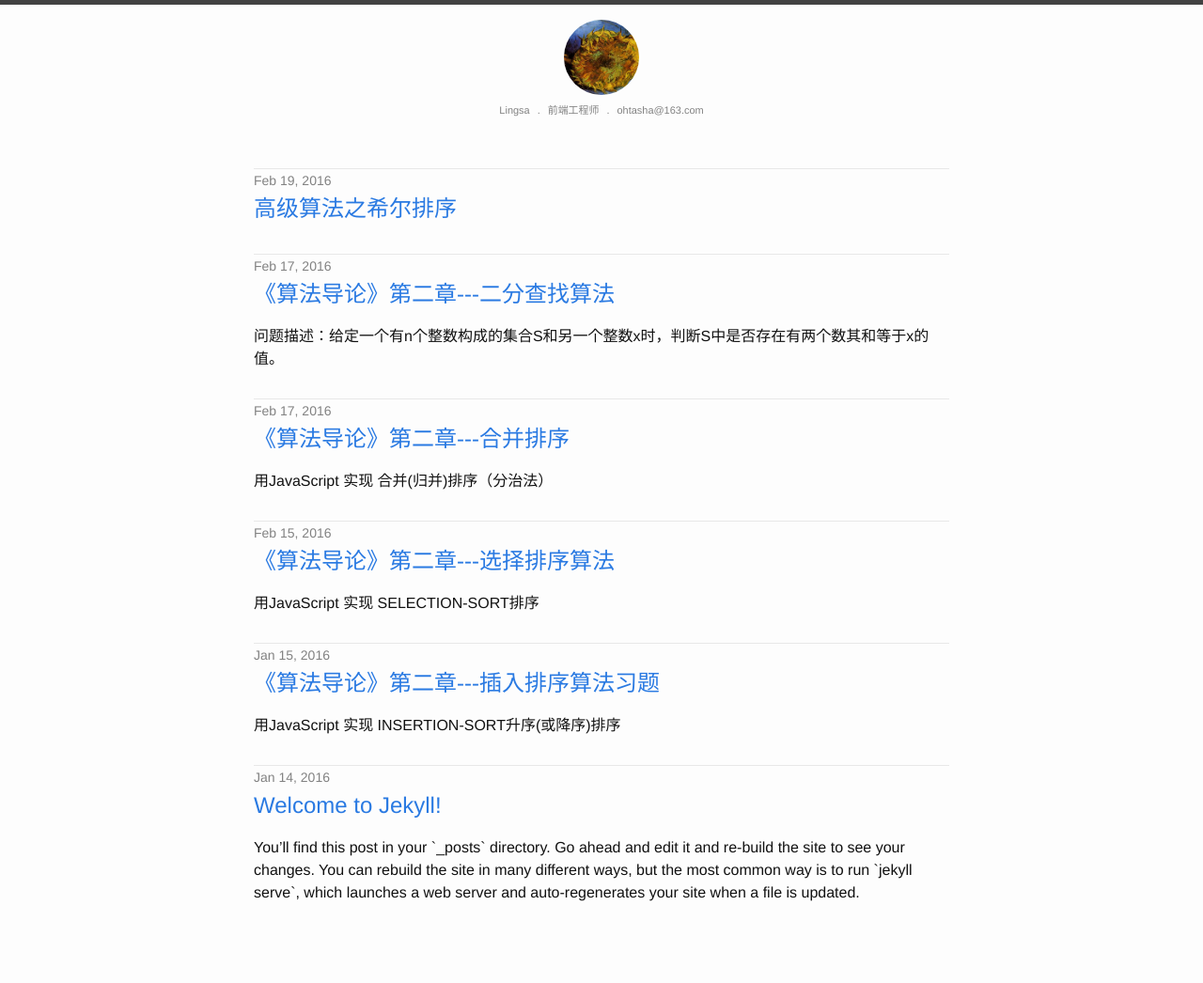
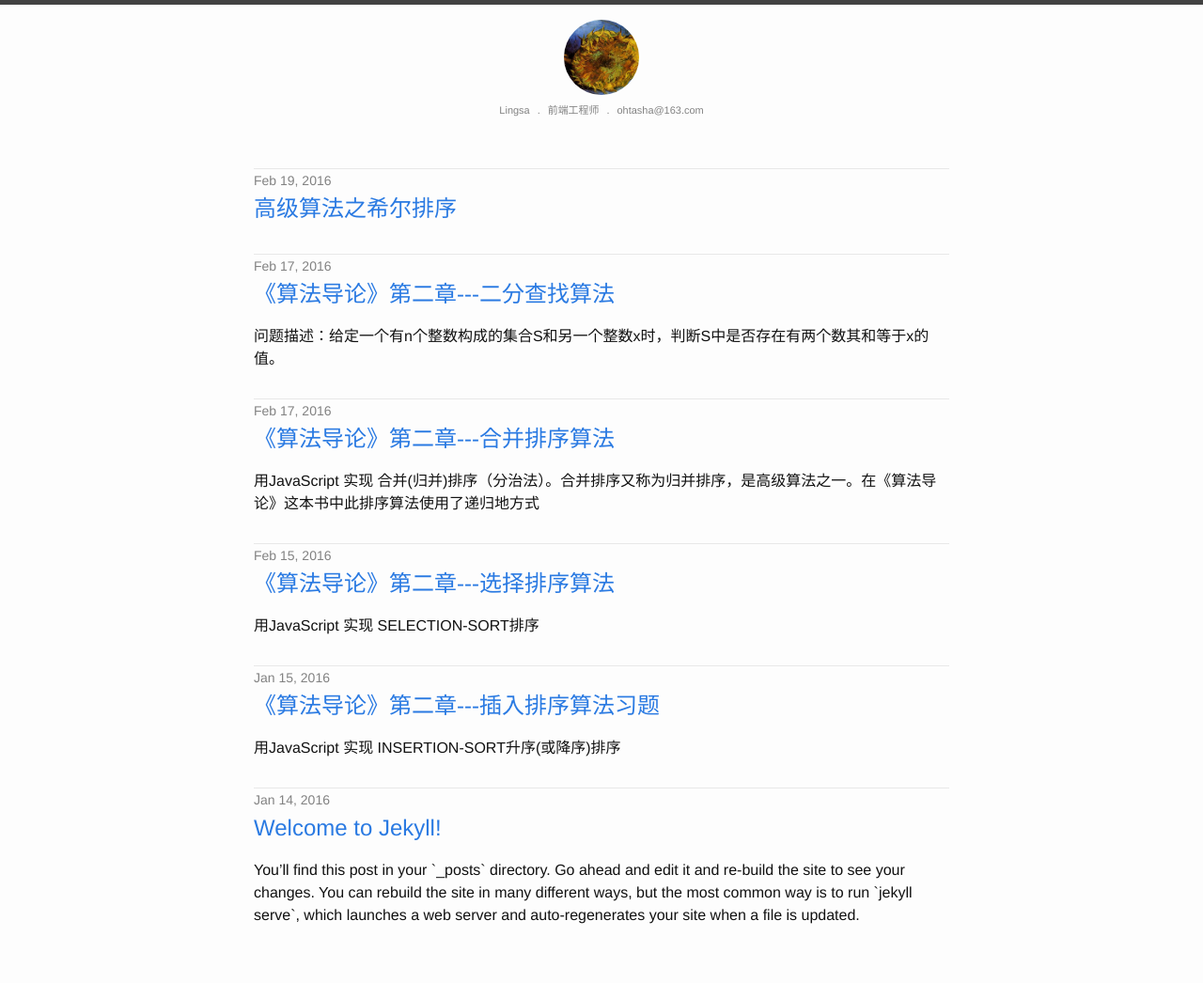
Before and after one commit to Lingsa/sundayBlog, a Jekyll site: the page built from index.html, in a window 1280 px wide. Shown: the whole page at 94% size. Built offline with Jekyll 4.4.1, drawn with Linux system fonts in a browser that asks for light colours; before the commit the page ends 1022 px from its top, so only the background shows below that.

Commit message:
合并排序算法更新

```diff
--- a/_posts/2016-02-17-merge-sort.markdown
+++ b/_posts/2016-02-17-merge-sort.markdown
@@ -1,8 +1,8 @@
 ---
 layout: post
-title: "《算法导论》第二章---合并排序"
+title: "《算法导论》第二章---合并排序算法"
 date: 2016-02-17 13:34:55
-info: 用JavaScript 实现 合并(归并)排序（分治法）
+info: 用JavaScript 实现 合并(归并)排序（分治法）。合并排序又称为归并排序，是高级算法之一。在《算法导论》这本书中此排序算法使用了递归地方式
 categories: articles
 ---
 
```
